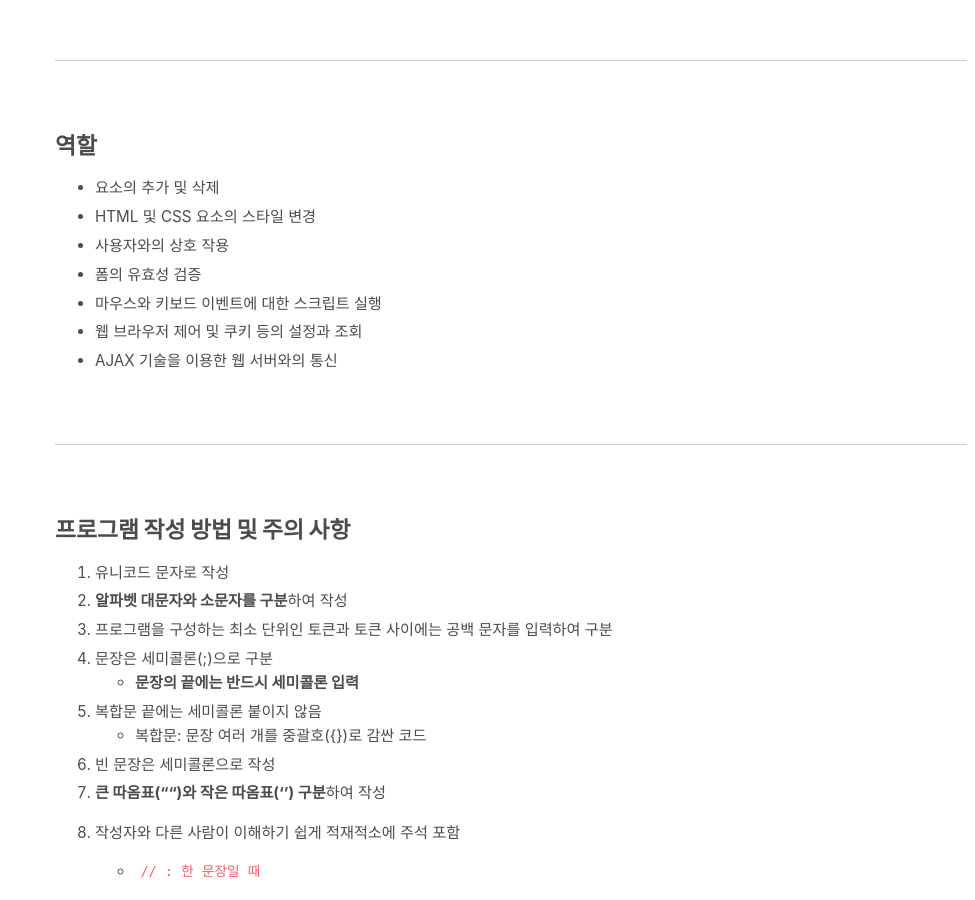
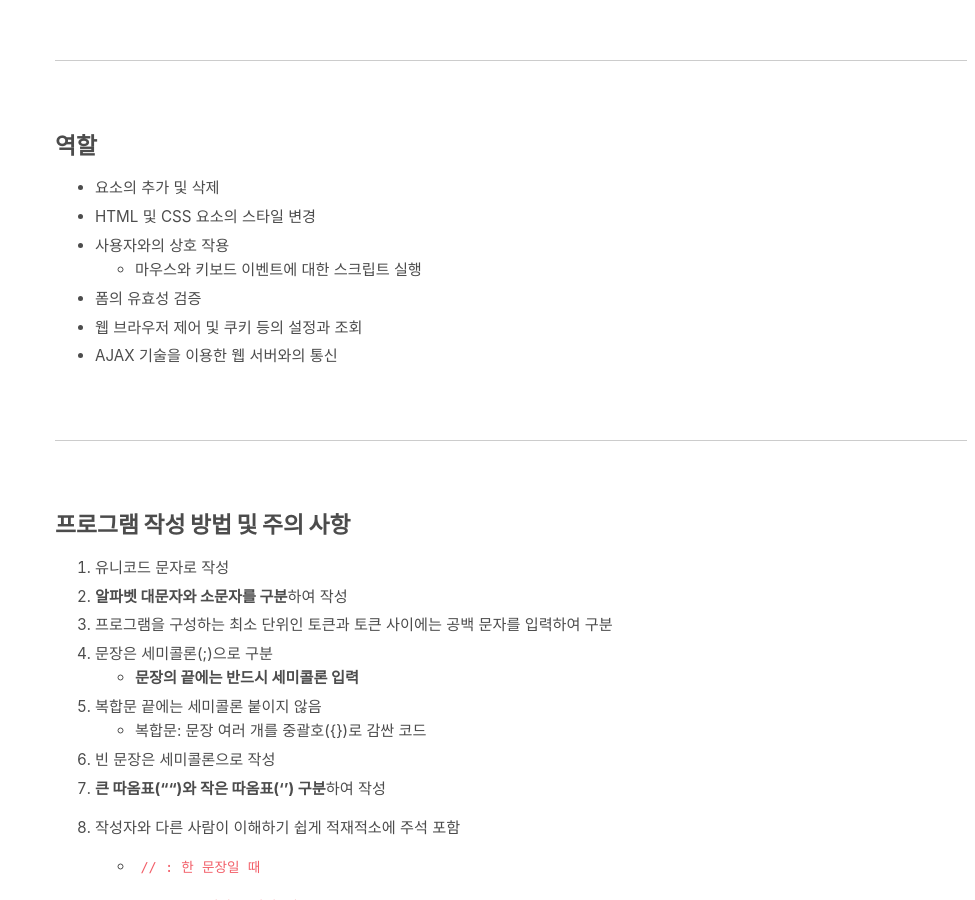
Before and after one commit to absolutelyfullycapable/absolutelyfullycapable.github.io, a Jekyll site: the page built from _posts/2020-09-01-javascript-기초.md, in a window 1280 px wide and 900 px high, scrolled down 885 px. Shown: the whole window, without its empty margins (305-1280 px from the left). Built offline with Jekyll 4.4.1, drawn with Linux system fonts in a browser that asks for light colours.

```diff
--- a/_posts/2020-09-01-javascript-기초.md
+++ b/_posts/2020-09-01-javascript-기초.md
@@ -47,8 +47,8 @@ comments: true
 - 요소의 추가 및 삭제
 - HTML 및 CSS 요소의 스타일 변경
 - 사용자와의 상호 작용
+	- 마우스와 키보드 이벤트에 대한 스크립트 실행
 - 폼의 유효성 검증
-- 마우스와 키보드 이벤트에 대한 스크립트 실행
 - 웹 브라우저 제어 및 쿠키 등의 설정과 조회
 - AJAX 기술을 이용한 웹 서버와의 통신
 
```
